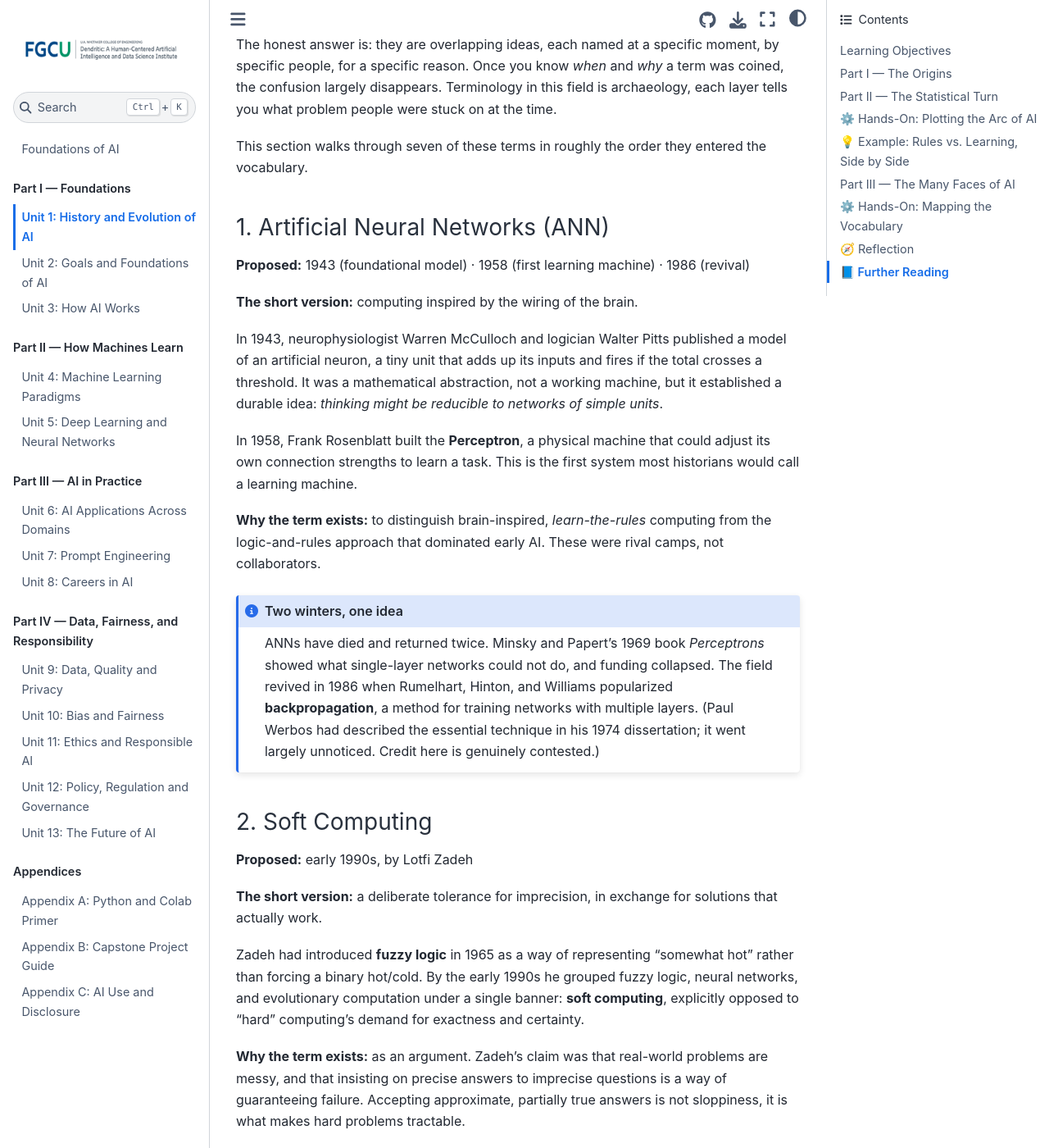
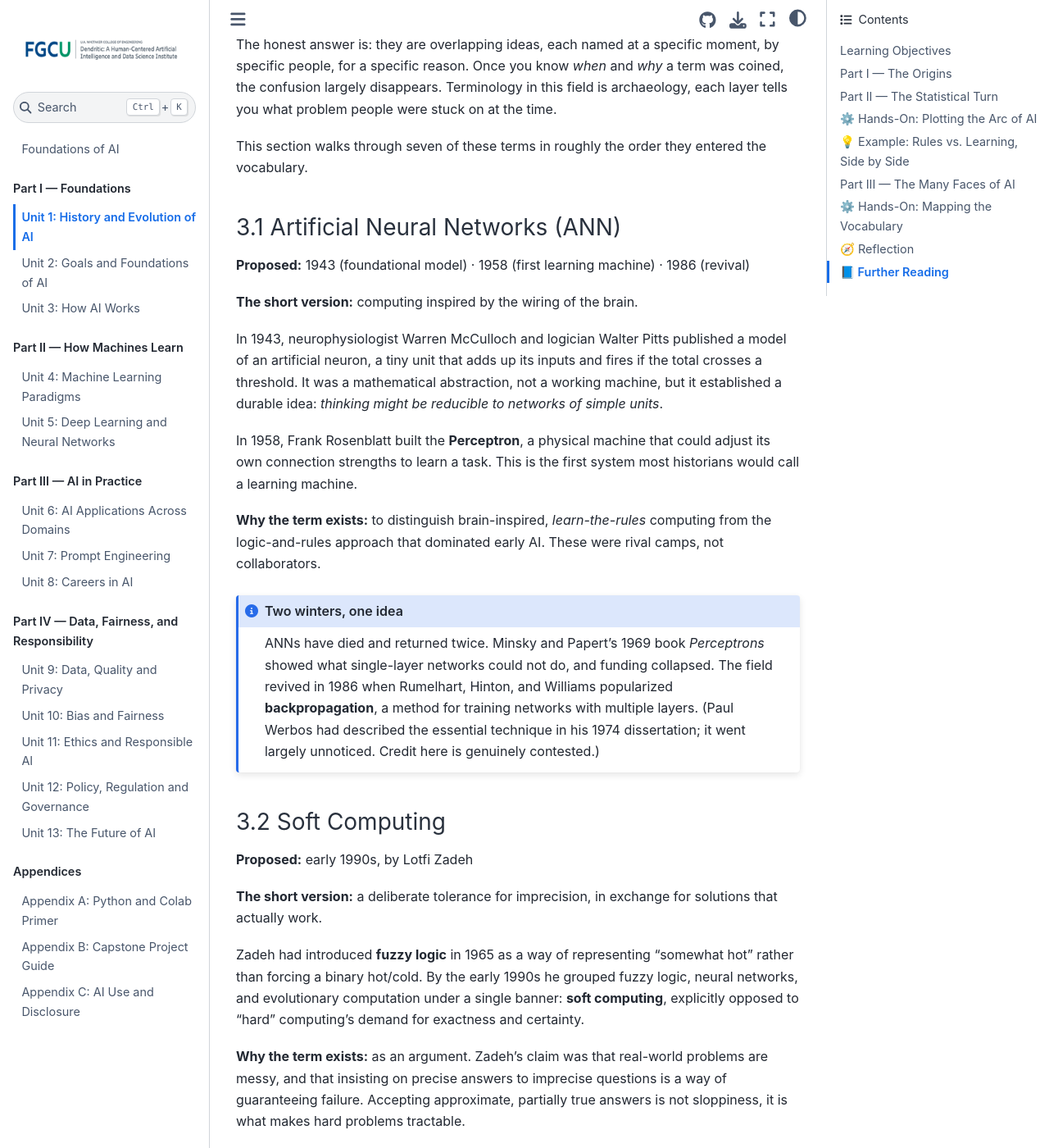
Before and after one commit to lndecastro/Foundations_of_AI, a Jupyter Book: the page built from book/Unit_01_History_and_Evolution.md, in a window 1280 px wide and 1400 px high, scrolled down 5289 px. Shown: the whole window at 82% size. Built offline with Jupyter Book 1.0.4 settings and Sphinx 7.4.7 and the Sphinx Book theme 1.1.4, drawn with Linux system fonts in a browser that asks for light colours; some of the changed text lies outside the part shown.

Commit message:
Renumber AI terminology sections in history chapter
Updated section numbering for various AI-related terms to reflect a new hierarchical structure.

````diff
--- a/book/Unit_01_History_and_Evolution.md
+++ b/book/Unit_01_History_and_Evolution.md
@@ -166,7 +166,7 @@ The honest answer is: they are overlapping ideas, each named at a specific momen
 
 This section walks through seven of these terms in roughly the order they entered the vocabulary.
 
-### 1. Artificial Neural Networks (ANN)
+### 3.1 Artificial Neural Networks (ANN)
 
 **Proposed:** 1943 (foundational model) · 1958 (first learning machine) · 1986 (revival)
 
@@ -185,7 +185,7 @@ The field revived in 1986 when Rumelhart, Hinton, and Williams popularized **bac
 (Paul Werbos had described the essential technique in his 1974 dissertation; it went largely unnoticed. Credit here is genuinely contested.)
 ```
 
-### 2. Soft Computing
+### 3.2 Soft Computing
 
 **Proposed:** early 1990s, by Lotfi Zadeh
 
@@ -199,7 +199,7 @@ Accepting approximate, partially true answers is not sloppiness, it is what make
 
 You hear "soft computing" less today, but the argument won. Every modern AI system outputs probabilities and confidence scores rather than certainties.
 
-### 3. Natural Computing
+### 3.3 Natural Computing
 
 **Proposed:** consolidated as an umbrella term through the 1990s and 2000s
 
@@ -226,7 +226,7 @@ Natural computing is one of the few terms here that is genuinely *broader* than
 Some of it (DNA computing) is not about intelligence at all, it is about using molecules as hardware.
 ```
 
-### 4. Machine Learning
+### 3.4 Machine Learning
 
 **Proposed:** 1959, by Arthur Samuel
 
@@ -240,7 +240,7 @@ ML is the response to that wall. Instead of writing rules, you show the system t
 
 For roughly thirty years this remained a niche within AI. It became *the* mainstream of AI in the 1990s and 2000s, for two unglamorous reasons: data became abundant, and computers became faster.
 
-### 5. Data Mining
+### 3.5 Data Mining
 
 **Proposed:** as a pejorative in the 1960s–70s · reclaimed 1989 (first KDD workshop) · mainstream through the 1990s
 
@@ -265,7 +265,7 @@ The pejorative meaning has not gone away. If you test enough hypotheses against
 This has a name — **p-hacking** — and it is a live problem across the sciences. When your capstone finds a striking pattern, the first question to ask is whether you went looking for that specific pattern, or whether you found it by looking at everything.
 ```
 
-### 6. Data Science
+### 3.6 Data Science
 
 **Proposed:** 1974 (first use) · 2001 (as a discipline) · 2008 (as a job title)
 
@@ -281,7 +281,7 @@ Machine learning is a *method*. Data science is a *process* that often uses that
 A data science project can succeed with no ML at all, sometimes the answer is a well-constructed chart and an honest caveat.
 ```
 
-### 7. Deep Learning
+### 3.7 Deep Learning
 
 **Proposed:** term used in this sense from ~2000–2006 · mainstream from 2012
 
@@ -300,7 +300,7 @@ Not the theory. The core ideas were decades old. What changed was **GPUs** (grap
 Old ideas plus new data plus new hardware. Keep this pattern in mind, as it recurs.
 ```
 
-### 8. Generative AI
+### 3.8 Generative AI
 
 **Proposed:** techniques from 2013–2017 · the term entered common use in 2022–2023
 
````
